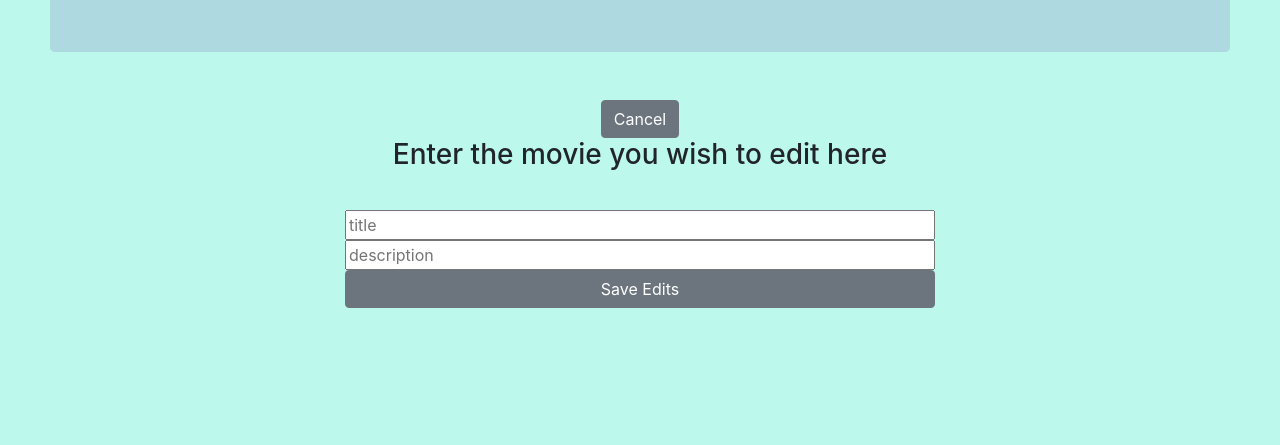
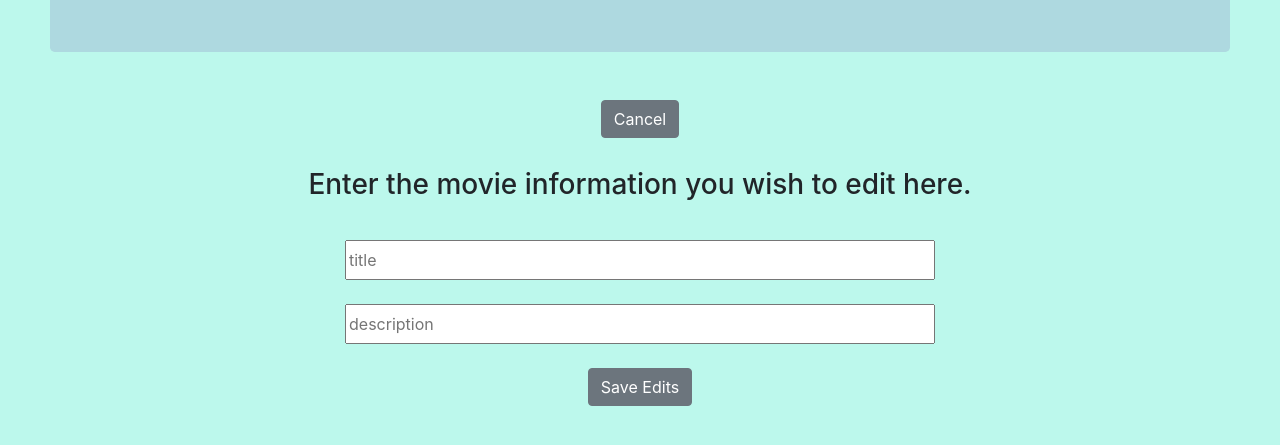
Before and after one commit to lissickm/Movies-Are-Us, a React app: page /#/edit in a window 1280 px wide. Shown: the part 181-626 px from the top of the page. Built offline with nearby package versions, Linux system fonts and the light colour scheme.

Commit message:
styling for edit component complete

```diff
--- a/src/components/App/App.css
+++ b/src/components/App/App.css
@@ -44,7 +44,8 @@ table{
 }
 
 input {
-  width:50%
+  width: 50%;
+  height: 40px;
 }
 
 .detailsBody {
@@ -85,3 +86,11 @@ h3 {
 li {
   font-size: 20px;
 }
+
+h3 {
+  padding-top: 30px;
+}
+
+/* #saveEditButton {
+  padding-top: 50px;
+} */
--- a/src/components/MovieEdit/MovieEdit.jsx
+++ b/src/components/MovieEdit/MovieEdit.jsx
@@ -43,15 +43,17 @@ class MovieEdit extends Component {
                 {/* <pre>{JSON.stringify(this.props.reduxStore.clickedMovieIdReducer)}</pre> */}
                 <button className="button btn btn-secondary" onClick={this.handleCancelButton}>Cancel</button>
                 {/* <p>{JSON.stringify(this.state)}</p> */}
-                <h3>Enter the movie you wish to edit here</h3>
+                <h3>Enter the movie information you wish to edit here.</h3>
 
                 <form onSubmit={this.addNewMovieData}>
 
                     <input type='text' placeholder='title' onChange={(event) => { this.handleNewInputData('title', event) }} />
                     <br/>
+                    <br/>
                     <input type='description' placeholder='description' onChange={(event) => { this.handleNewInputData('description', event) }} />
                     <br/>
-                    <input className="button btn btn-secondary" type='submit' value='Save Edits' />
+                    <br/>
+                    <button id="saveEditButton" className="button btn btn-secondary" type='submit'>Save Edits</button>
 
                 </form>
 
```
